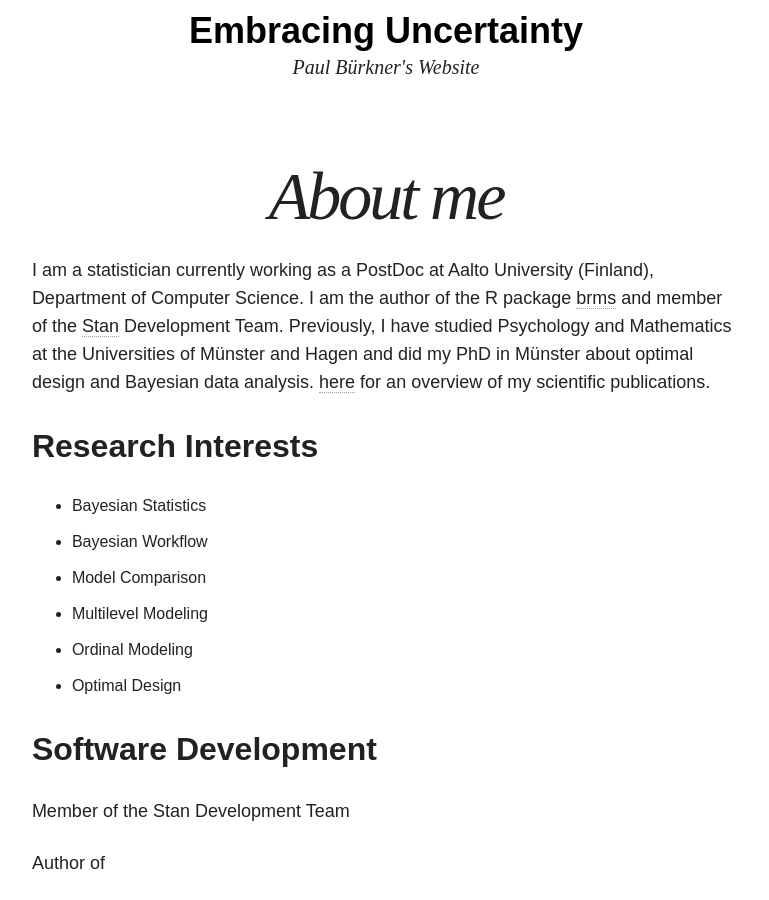
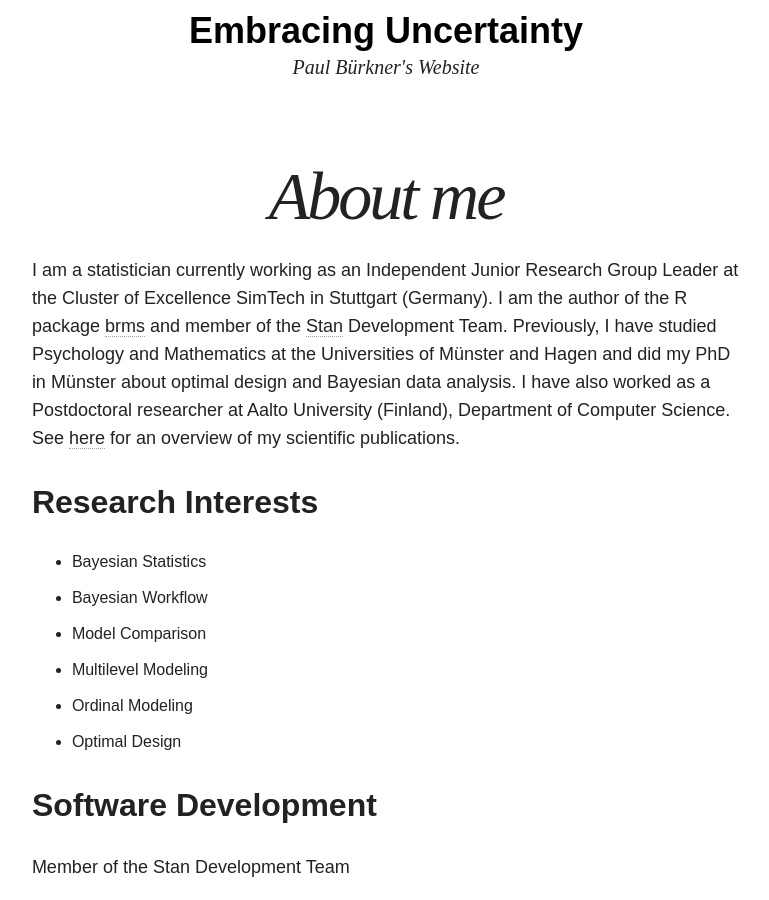
Before and after one commit to paul-buerkner/paul-buerkner.github.io, a Jekyll site: the page built from about/index.md, in a window 1280 px wide and 900 px high, scrolled down 316 px. Shown: the whole window, without its empty margins (254-1023 px from the left). Built offline with Jekyll 4.4.1, drawn with Linux system fonts in a browser that asks for light colours; nearby versions of some CDN libraries.

Commit message:
update 'about'

```diff
--- a/about/index.md
+++ b/about/index.md
@@ -9,13 +9,15 @@
 #   creditlink: http://wegraphics.net/downloads/free-ultimate-blurred-background-pack/
 ---
 
-I am a statistician currently working as a PostDoc at Aalto University
-(Finland), Department of Computer Science. I am the author of the R package
-[brms](https://github.com/paul-buerkner/brms) and member of the
-[Stan](http://mc-stan.org/) Development Team. Previously, I have studied
-Psychology and Mathematics at the Universities of Münster and Hagen
-and did my PhD in Münster about optimal design and Bayesian data analysis.
-[here](../publications) for an overview of my scientific publications.
+I am a statistician currently working as an Independent Junior Research Group
+Leader at the Cluster of Excellence SimTech in Stuttgart (Germany). I am the
+author of the R package [brms](https://github.com/paul-buerkner/brms) and member
+of the [Stan](http://mc-stan.org/) Development Team. Previously, I have studied
+Psychology and Mathematics at the Universities of Münster and Hagen and did my
+PhD in Münster about optimal design and Bayesian data analysis. I have also
+worked as a Postdoctoral researcher at Aalto University (Finland), Department of
+Computer Science. See [here](../publications) for an overview of my scientific
+publications.
 
 ## Research Interests
 
```
